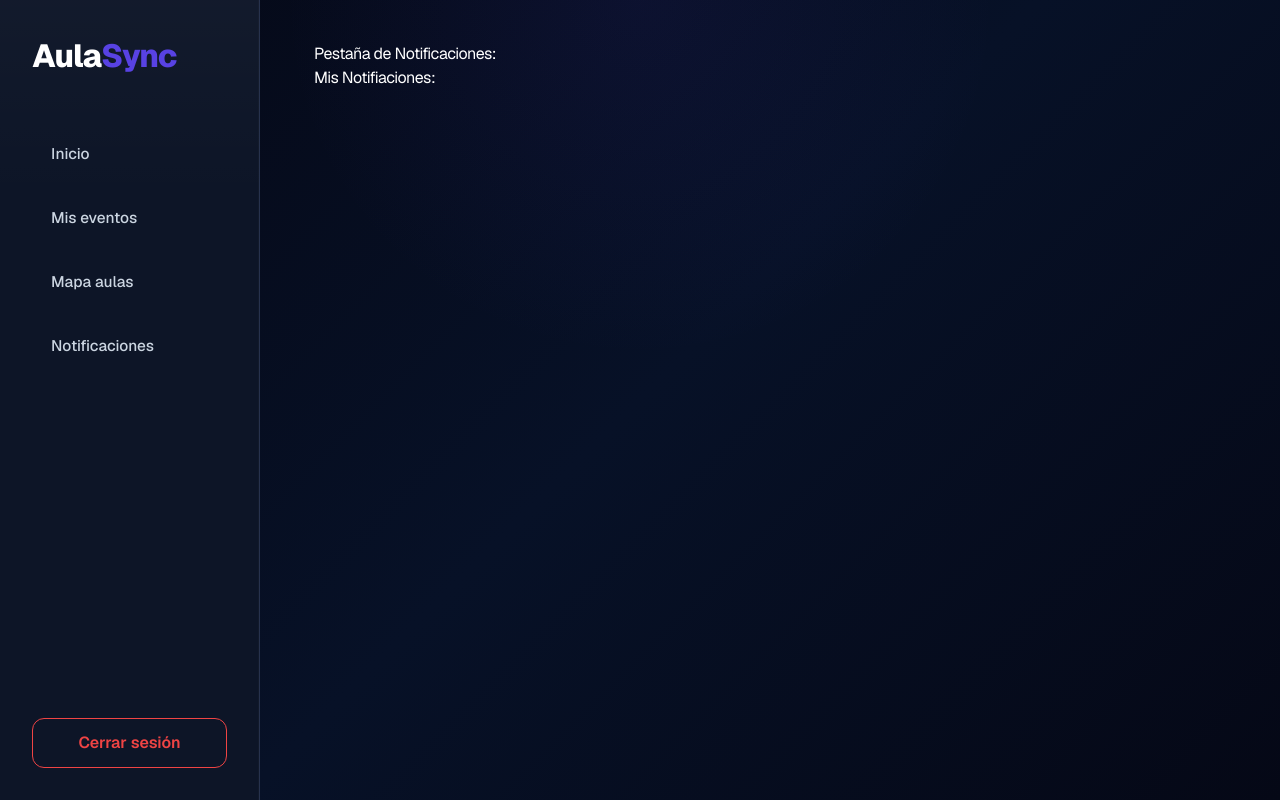
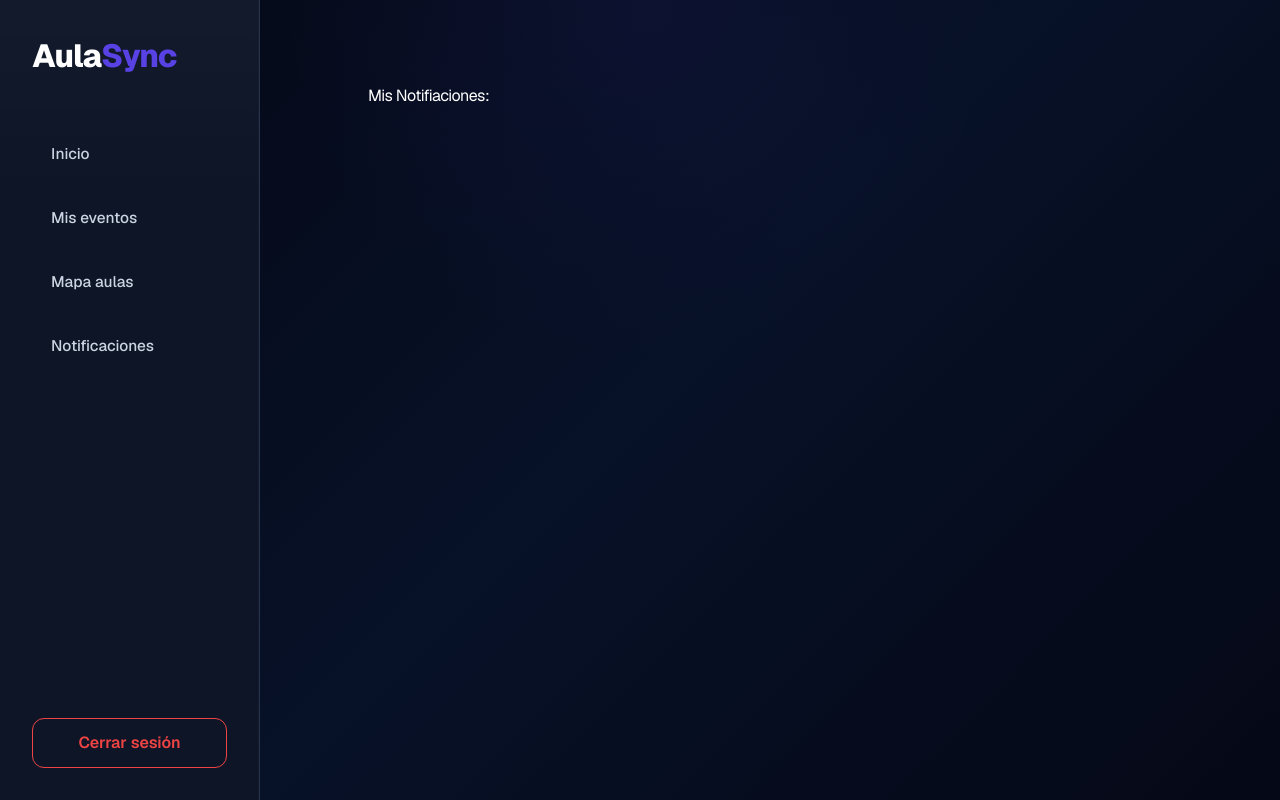
Before and after one commit to MaiaBiribin/tp-campus-universitario, a Next.js app in the folder frontend/: page /dashboard/notificaciones in a window 1280 px wide. Built offline with nearby package versions, Linux system fonts and the light colour scheme.

Commit message:
agregue algo mas a la carpeta de notificaciones

```diff
--- a/frontend/app/dashboard/notificaciones/page.tsx
+++ b/frontend/app/dashboard/notificaciones/page.tsx
@@ -1,6 +1,6 @@
 "use client";
 import RenderizarNotifiaciones from "@/app/components/renderizarNotificaciones";
-
+import layout from "@/app/styles/layout.module.css";
 
 export default function Notificaciones(){
 
@@ -8,14 +8,8 @@ export default function Notificaciones(){
 
     return(
         <div>
-            <main>
-                <header>
-                    <h1>Pestaña de Notificaciones:</h1>
-                </header>
-
-                <div>
+            <main className={layout.main}>
                     <RenderizarNotifiaciones/>
-                </div>
             </main>
 
         </div>
```
